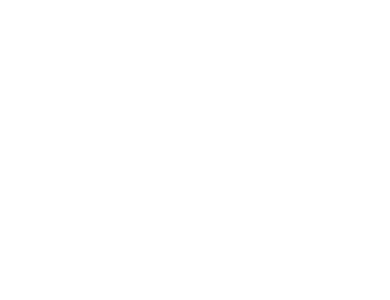
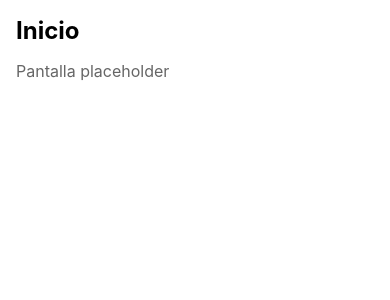
Before and after one commit to EnzoSapienza/bitacora-hybrid, a React Native app: screen / in a window 390 px wide. Shown: the top 300 px of the page. Built offline with nearby package versions, Linux system fonts and the light colour scheme.

Commit message:
HomeScreen de práctica

```diff
--- a/src/navigation/AppNavigator.tsx
+++ b/src/navigation/AppNavigator.tsx
@@ -2,6 +2,12 @@
  * Navegador genérico de la app tras autenticarse
  */
 
+import HomeScreen from "@/screens/app/HomeScreen";
+
 export default function AppNavigator() {
-  return <></>;
+  return (
+    <>
+      <HomeScreen />
+    </>
+  );
 }
--- a/src/screens/app/HomeScreen.tsx
+++ b/src/screens/app/HomeScreen.tsx
@@ -0,0 +1,16 @@
+import { View, Text, StyleSheet } from "react-native";
+
+export default function HomeScreen() {
+  return (
+    <View style={styles.container}>
+      <Text style={styles.title}>Inicio</Text>
+      <Text style={styles.subtitle}>Pantalla placeholder</Text>
+    </View>
+  );
+}
+
+const styles = StyleSheet.create({
+  container: { flex: 1, padding: 16, backgroundColor: "#fff" },
+  title: { fontSize: 24, fontWeight: "bold", marginBottom: 16 },
+  subtitle: { fontSize: 16, color: "#666" },
+});
```
Also changed, not shown: 1 other file (tests, documents, lock files or other folders).
